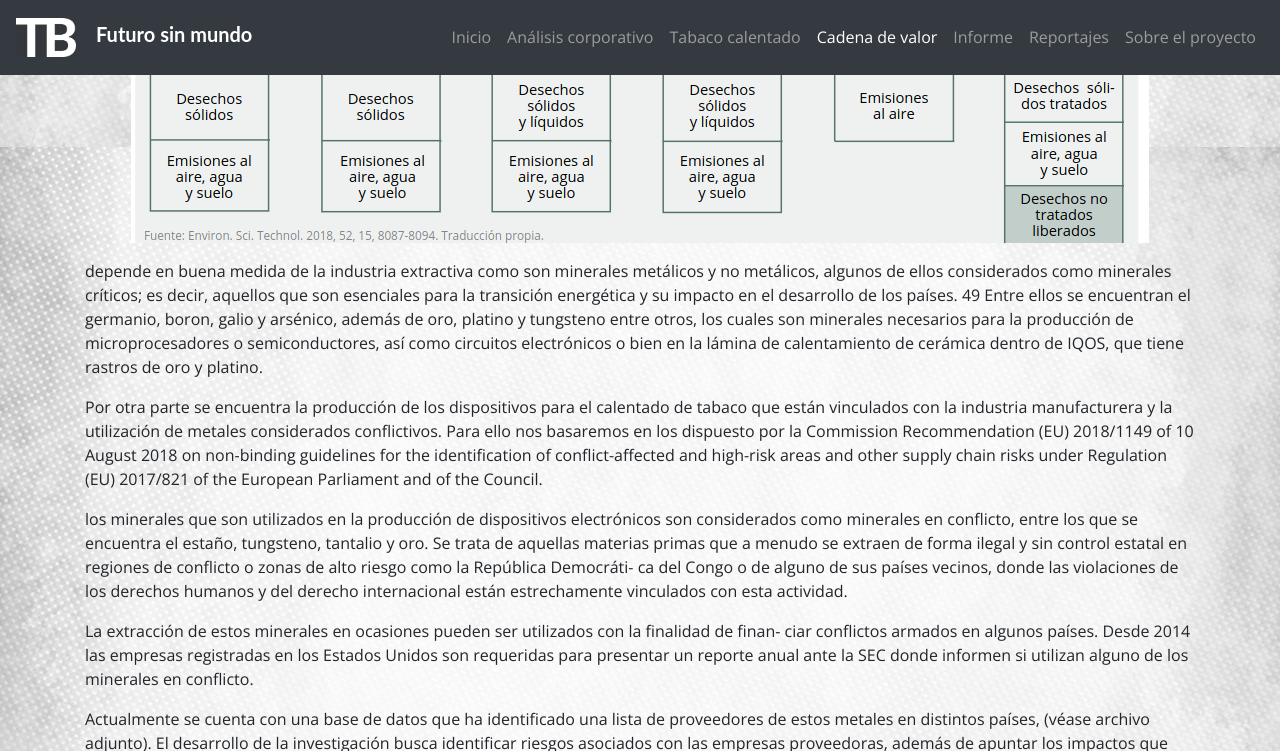
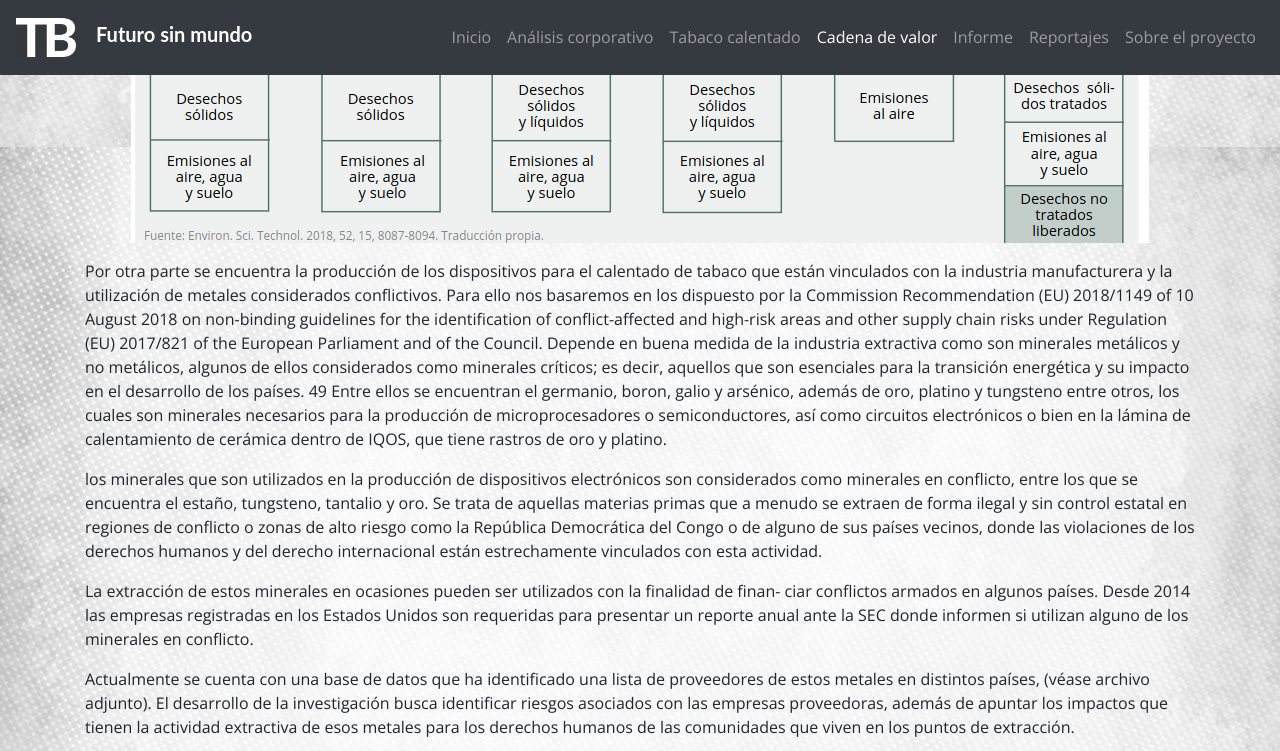
Before and after one commit to ProjectPODER/futurosinmundo, a Jekyll site: the page built from 4-cadenadevalor.md, in a window 1280 px wide and 900 px high, scrolled down 753 px, cut to the strip 0-751 px from the top of the window. Built offline with Jekyll 4.4.1, drawn with Linux system fonts in a browser that asks for light colours.

Commit message:
Update 4-cadenadevalor.md

```diff
--- a/4-cadenadevalor.md
+++ b/4-cadenadevalor.md
@@ -11,17 +11,14 @@ La cadena de valor de los dispositivos de tabaco calentado se compone en primer
 {:.image-post}
 ![Ingresos de PMI por productos libres de humo]({{ site.baseurl }}/assets/img/CDSTabaco.png)
 
-depende en buena medida de la industria extractiva como son minerales metálicos y no metálicos, algunos de ellos considerados como minerales críticos; es decir, aquellos que son esenciales para la transición energética y su impacto en el desarrollo de los países. 49 Entre ellos se encuentran el germanio, boron, galio y arsénico, además de oro, platino y tungsteno entre otros, los cuales son minerales necesarios para la producción de microprocesadores o semiconductores, así como circuitos electrónicos o bien en la lámina de calentamiento de cerámica dentro de IQOS, que tiene rastros de oro y platino.
-
-Por otra parte se encuentra la producción de los dispositivos para el calentado de tabaco que están vinculados con la industria manufacturera y la utilización de metales considerados conflictivos. Para ello nos basaremos en los dispuesto por la Commission Recommendation (EU) 2018/1149 of 10 August 2018 on non-binding guidelines for the identification of conflict-affected and high-risk areas and other supply chain risks under Regulation (EU) 2017/821 of the European Parliament and of the Council.
+Por otra parte se encuentra la producción de los dispositivos para el calentado de tabaco que están vinculados con la industria manufacturera y la utilización de metales considerados conflictivos. Para ello nos basaremos en los dispuesto por la Commission Recommendation (EU) 2018/1149 of 10 August 2018 on non-binding guidelines for the identification of conflict-affected and high-risk areas and other supply chain risks under Regulation (EU) 2017/821 of the European Parliament and of the Council. Depende en buena medida de la industria extractiva como son minerales metálicos y no metálicos, algunos de ellos considerados como minerales críticos; es decir, aquellos que son esenciales para la transición energética y su impacto en el desarrollo de los países. 49 Entre ellos se encuentran el germanio, boron, galio y arsénico, además de oro, platino y tungsteno entre otros, los cuales son minerales necesarios para la producción de microprocesadores o semiconductores, así como circuitos electrónicos o bien en la lámina de calentamiento de cerámica dentro de IQOS, que tiene rastros de oro y platino.
 
 los minerales que son utilizados en la producción de dispositivos electrónicos son
 considerados como minerales en conflicto, entre los que se encuentra el estaño, tungsteno,
 tantalio y oro. Se trata de aquellas materias primas que a menudo se extraen de forma ilegal y
-sin control estatal en regiones de conflicto o zonas de alto riesgo como la República Democráti-
-ca del Congo o de alguno de sus países vecinos, donde las violaciones de los derechos humanos
+sin control estatal en regiones de conflicto o zonas de alto riesgo como la República Democrática
+del Congo o de alguno de sus países vecinos, donde las violaciones de los derechos humanos
 y del derecho internacional están estrechamente vinculados con esta actividad.
-
 
 La extracción de estos minerales en ocasiones pueden ser utilizados con la finalidad de finan-
 ciar conflictos armados en algunos países. Desde 2014 las empresas registradas en los Estados
```
